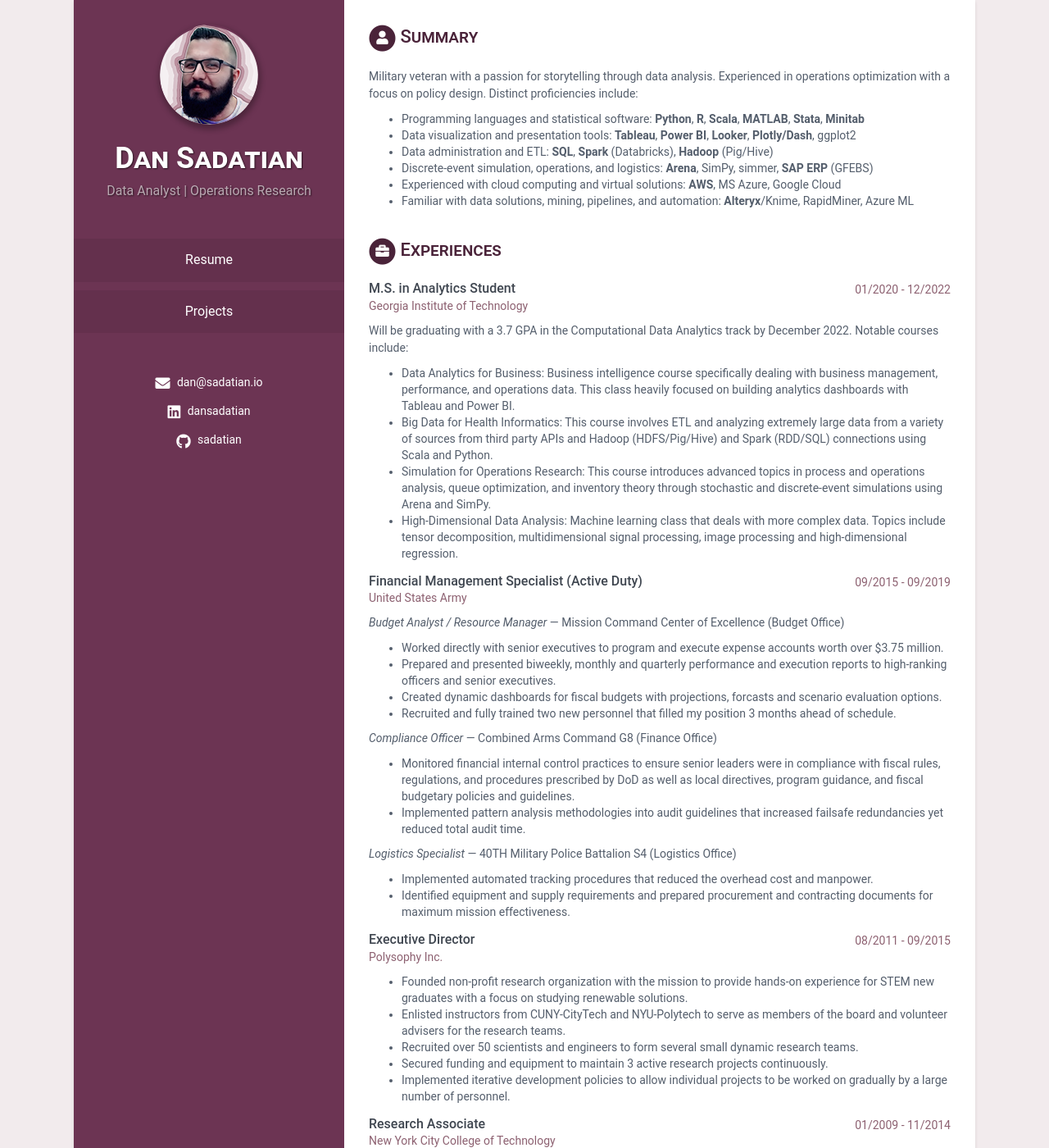
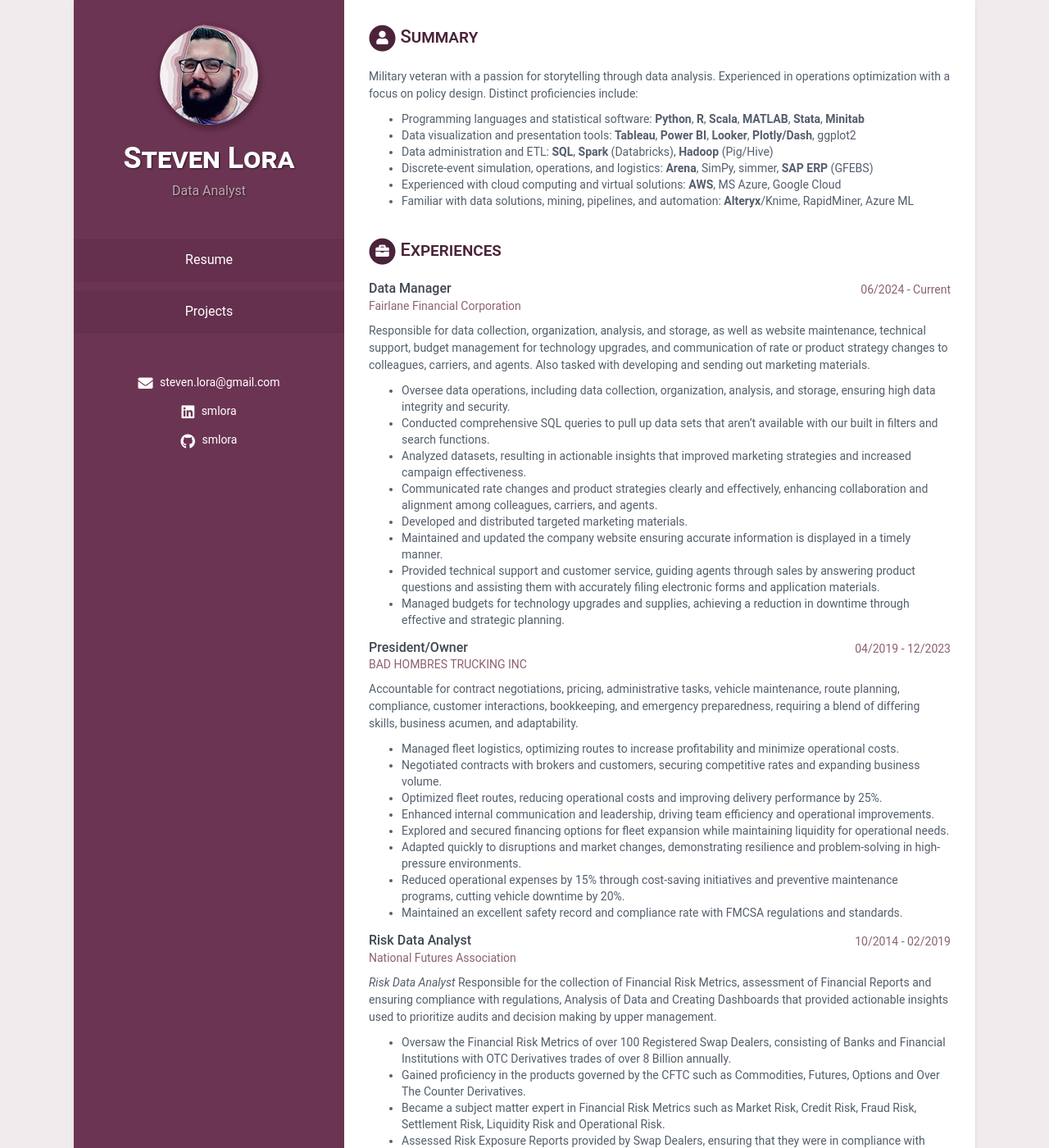
Before and after one commit to smlora/smlora, a Jekyll site: the page built from index.html, in a window 1280 px wide and 1400 px high. Shown: the whole window at 82% size. Built offline with Jekyll 4.4.1, drawn with Linux system fonts in a browser that asks for light colours; some web fonts are replaced; some of the changed text lies outside the part shown.

Commit message:
Update data.yml

```diff
--- a/_data/data.yml
+++ b/_data/data.yml
@@ -7,18 +7,18 @@ sidebar:
     education: False # set to False if you want education in main section instead of in sidebar
 
     # Profile information
-    name: Dan Sadatian
-    tagline: Data Analyst | Operations Research
+    name: Steven Lora
+    tagline: Data Analyst
     avatar: profile3.png  #place a 100x100 picture inside /assets/images/ folder and provide the name of the file below
 
     # Sidebar links
-    email: dan@sadatian.io
+    email: steven.lora@gmail.com
     phone: False
     citizenship:
     website: False #do not add http://
-    linkedin: dansadatian
+    linkedin: smlora
     xing: False
-    github: sadatian
+    github: smlora
     telegram: # add your nickname without '@' sign
     gitlab: False
     bitbucket: False
@@ -65,29 +65,21 @@ career-profile:
 
 education:
     # title: Education and Certifications
-    - degree: M.S. Analytics — Computational Data Analytics Track
-      university: Georgia Institute of Technology
-      time: 12/2022
+    - degree: M.S. Data Analytics and Artificial Intelligence
+      university: Nova Southeastern University
+      time: 12/2025
 
     - degree: B.S. Applied Mathematics — Finance Concentration
       university: New York City College of Technology
-      time: 05/2015
+      time: 0/2014
 
-    - degree: A.S. Computer Science
-      university: New York City College of Technology
-      time: 05/2013
+    - degree: Certified Fraud Examiner
+      university: ACFE Credential ID 747207
+      time: 01/2016
 
-    - degree: Certified ScrumMaster
-      university: Scrum Alliance
-      time: 07/2019
-
-    - degree: Leadership and Management Development I
-      university: U.S. Army NCO Academy
-      time: 04/2019
-
-    - degree: Plan, Program, Budget, and Execution Systems
-      university: U.S. Army Financial Management School
-      time: 02/2017
+    - degree: Data Science and Machine Learning Certificate
+      university: Massachusetts Institute of Technology
+      time: 11/2024
 
 experiences:
     # - role: M.S. in Analytics Student
@@ -99,39 +91,81 @@ experiences:
     #       - High Dimensional Data Analytics
     #       - Simulation for Operations Research
 
-    - role: M.S. in Analytics Student
-      time: 01/2020 - 12/2022
-      company: Georgia Institute of Technology
+    - role: Data Manager
+      time: 06/2024 - Current
+      company: Fairlane Financial Corporation
       details: |
-        Will be graduating with a 3.7 GPA in the Computational Data Analytics track by December 2022. Notable courses include:
-          - Data Analytics for Business: Business intelligence course specifically dealing with business management, performance, and operations data. This class heavily focused on building analytics dashboards with Tableau and Power BI.
-          - Big Data for Health Informatics: This course involves ETL and analyzing extremely large data from a variety of sources from third party APIs and Hadoop (HDFS/Pig/Hive) and Spark (RDD/SQL) connections using Scala and Python.
-          - Simulation for Operations Research: This course introduces advanced topics in process and operations analysis, queue optimization, and inventory theory through stochastic and discrete-event simulations using Arena and SimPy.
-          - High-Dimensional Data Analysis: Machine learning class that deals with more complex data. Topics include tensor decomposition, multidimensional signal processing, image processing and high-dimensional regression.
+        Responsible for data collection, organization, analysis, and storage, as well as website maintenance, technical support, budget management for technology upgrades, and communication of rate or product strategy changes to colleagues, carriers, and agents. Also tasked with developing and sending out marketing materials.
+          - Oversee data operations, including data collection, organization, analysis, and storage, ensuring high data integrity and security.
+          - Conducted comprehensive SQL queries to pull up data sets that aren’t available with our built in filters and search functions.
+          - Analyzed datasets, resulting in actionable insights that improved marketing strategies and increased campaign effectiveness.
+          - Communicated rate changes and product strategies clearly and effectively, enhancing collaboration and alignment among colleagues, carriers, and agents.
+          - Developed and distributed targeted marketing materials.
+          - Maintained and updated the company website ensuring accurate information is displayed in a timely manner.
+          - Provided technical support and customer service, guiding agents through sales by answering product questions and assisting them with accurately filing electronic forms and application materials.
+          - Managed budgets for technology upgrades and supplies, achieving a reduction in downtime through effective and strategic planning.
 
-    - role: Financial Management Specialist (Active Duty)
-      time: 09/2015 - 09/2019
-      company: United States Army
+    - role: President/Owner
+      time: 04/2019 - 12/2023
+      company: BAD HOMBRES TRUCKING INC
       details: |
-        *Budget Analyst / Resource Manager* — Mission Command Center of Excellence (Budget Office)
-          - Worked directly with senior executives to program and execute expense accounts worth over $3.75 million.
-          - Prepared and presented biweekly, monthly and quarterly performance and execution reports to high-ranking officers and senior executives.
-          - Created dynamic dashboards for fiscal budgets with projections, forcasts and scenario evaluation options.
-          - Recruited and fully trained two new personnel that filled my position 3 months ahead of schedule.
+        Accountable for contract negotiations, pricing, administrative tasks, vehicle maintenance, route planning, compliance, customer interactions, bookkeeping, and emergency preparedness, requiring a blend of differing skills, business acumen, and adaptability.
+          - Managed fleet logistics, optimizing routes to increase profitability and minimize operational costs.
+          - Negotiated contracts with brokers and customers, securing competitive rates and expanding business volume.
+          - Optimized fleet routes, reducing operational costs and improving delivery performance by 25%.
+          - Enhanced internal communication and leadership, driving team efficiency and operational improvements.
+          - Explored and secured financing options for fleet expansion while maintaining liquidity for operational needs.
+          - Adapted quickly to disruptions and market changes, demonstrating resilience and problem-solving in high-pressure environments.
+          - Reduced operational expenses by 15% through cost-saving initiatives and preventive maintenance programs, cutting vehicle downtime by 20%.
+          - Maintained an excellent safety record and compliance rate with FMCSA regulations and standards.
 
-        *Compliance Officer* — Combined Arms Command G8 (Finance Office)
-          - Monitored financial internal control practices to ensure senior leaders were in compliance with fiscal rules, regulations, and procedures prescribed by DoD as well as local directives, program guidance, and fiscal budgetary policies and guidelines.
+    - role: Risk Data Analyst
+      time: 10/2014 - 02/2019
+      company: National Futures Association
+      details: |
+        *Risk Data Analyst*
+        Responsible for the collection of Financial Risk Metrics, assessment of Financial Reports and ensuring compliance with regulations, Analysis of Data and Creating Dashboards that provided actionable insights used to prioritize audits and decision making by upper management.
+          - Oversaw the Financial Risk Metrics of over 100 Registered Swap Dealers, consisting of Banks and Financial Institutions with OTC Derivatives trades of over 8 Billion annually.
+          - Gained proficiency in the products governed by the CFTC such as Commodities, Futures, Options and Over The Counter Derivatives.
+          - Became a subject matter expert in Financial Risk Metrics such as Market Risk, Credit Risk, Fraud Risk, Settlement Risk, Liquidity Risk and Operational Risk.
+          - Assessed Risk Exposure Reports provided by Swap Dealers, ensuring that they were in compliance with CFTC regulations & the Dodd-Frank Act.
+          - Collected and organized data, created databases and sequenced data for analysis.
+          - Used data handling software such as Microsoft Excel, SQL and Tableau to analyze risk metrics and created dashboards and presentations for management and auditing teams.
+
+        *Compliance Examiner*
+          - Engaged with member firms to ensure policies and procedures demonstrate an ability to comply with CFTC regulations.
+          - Analyzed documents submitted by member firms pursuant to implementing regulations under section 4s of the Commodity Exchange Act.
+          - Assessed issues and drafted feedback letters. Communicated with member firms as required to assist in complying with Dodd-Frank and NFA requirements.
+          - Updated and closed out issues as firms achieved compliance.
+
+
+    - role: Communications Technician, Sergeant
+      time: 08/2006 - 06/2014
+      company: United States Marine Corps
+      details: |
+        *Ground Communications Repair* — 6th Communications Battalion
+        Accountable for the installation, operation, and maintenance of communication systems, led teams in troubleshooting various equipment, provided technical guidance to all personnel, and ensured seamless communication flow during missions while adapting to new technologies as needed.
+          - Achieved operational readiness rate by installing, testing, operating, and repairing complex communication systems, including two-way radio, satellite communications, and vehicle-mounted radios.
+          - Programmed Encrypted Communication Systems, ensuring secure communication protocols for mission-critical operations.
+          - Trained personnel in communication technologies, military-grade encryption, and conducted mandatory annual training in a wide range of topics including: DEI, Alcohol and Drug Abuse Awareness, SA Prevention.
+          - Responsible for over $500,000 worth of accounted equipment.
+          - Ensured Secure Communications and data transmission for a unit of 1200 personnel.
+          - Underwent extensive background checks and held a Secret Security Clearance throughout my service.
+
+        *Quality Control and Compliance*
+          - Developed standard operating procedures for quality control by conducting regular equipment inspections, improving the reliability of communication systems leading to a reduction of downtime.
+          - Gave regular safety briefs and ensured that operational risk prevention protocols were followed.
           - Implemented pattern analysis methodologies into audit guidelines that increased failsafe redundancies yet reduced total audit time.
 
-        *Logistics Specialist* — 40TH Military Police Battalion S4 (Logistics Office)
+        *Logistics Specialist*
           - Implemented automated tracking procedures that reduced the overhead cost and manpower.
           - Identified equipment and supply requirements and prepared procurement and contracting documents for maximum mission effectiveness.
 
-    - role: Executive Director
+    - role: Assistant Director
       time: 08/2011 - 09/2015
       company: Polysophy Inc.
       details: |
-          - Founded non-profit research organization with the mission to provide hands-on experience for STEM new graduates with a focus on studying renewable solutions.
+          - Co-Founded non-profit research organization with the mission to provide hands-on experience for new STEM graduates with a focus on studying renewable solutions.
           - Enlisted instructors from CUNY-CityTech and NYU-Polytech to serve as members of the board and volunteer advisers for the research teams.
           - Recruited over 50 scientists and engineers to form several small dynamic research teams.
           - Secured funding and equipment to maintain 3 active research projects continuously.
```
